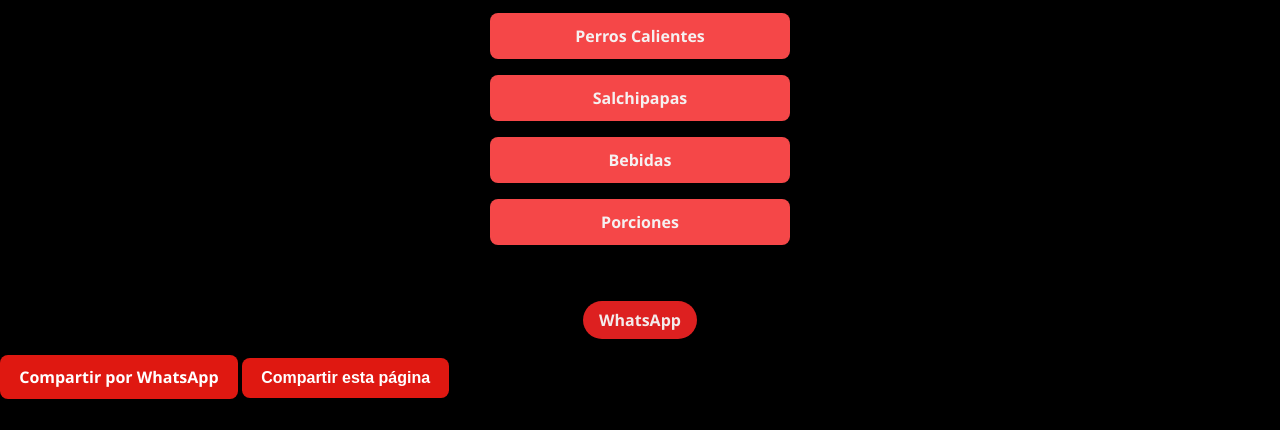
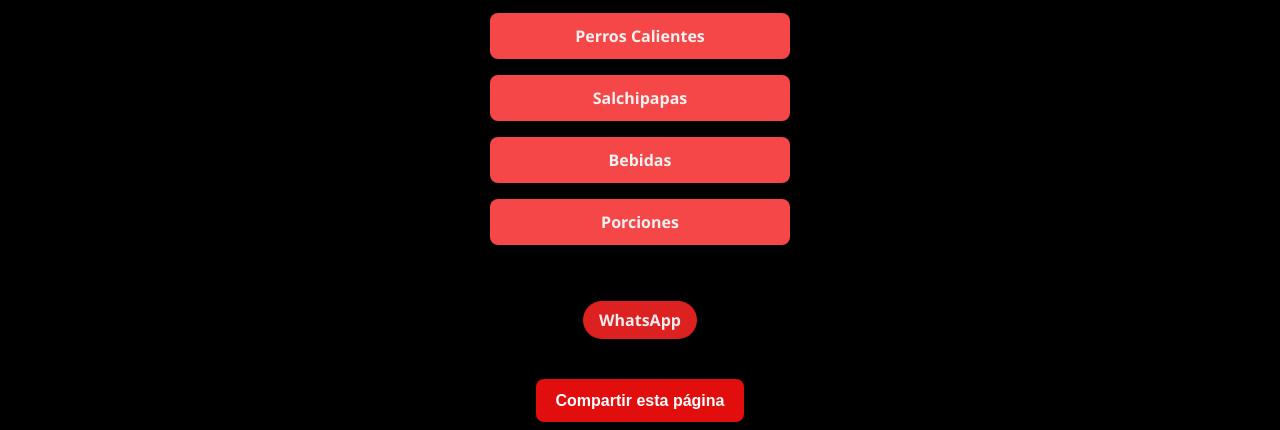
Before and after one commit to tupakamarudelperu/tupakamarudelperu.github.io, a plain HTML site: page index.html in a window 1280 px wide. Shown: the part 372-802 px from the top of the page. Drawn offline with Linux system fonts and the light colour scheme.

Commit message:
agregue un nuevo boton

```diff
--- a/index.html
+++ b/index.html
@@ -33,22 +33,24 @@
 <div class="social-links">
     <a href="https://wa.me/573217884979" target="_blank">WhatsApp</a>
   </div>
-  <a href="https://wa.me/?text=https://https://tupakamarudelperu.github.io/" target="_blank" class="share-btn">
-  Compartir por WhatsApp
-</a>
-<button class="share-btn" onclick="sharePage()">Compartir esta página</button>
+  <div class="compartir">
+  <button onclick="compartirPagina()">Compartir esta página</button>
+  <a id="whatsappFallback" href="https://wa.me/?text=https://tupakamarudelperu.github.io/" target="_blank" style="display:none;">
+    Compartir por WhatsApp
+  </a>
+</div>
 
 <script>
-  function sharePage() {
+  function compartirPagina() {
     if (navigator.share) {
       navigator.share({
         title: 'Chalchi Glotón',
         text: '¡Mira el menú de Chalchi Glotón!',
         url: window.location.href
-      })
-      .catch(console.error);
+      }).catch((error) => console.error('Error al compartir:', error));
     } else {
-      alert('Tu navegador no admite esta función. Usa el botón de WhatsApp.');
+      // Mostrar botón alternativo de WhatsApp
+      document.getElementById('whatsappFallback').style.display = 'inline-block';
     }
   }
 </script>
--- a/styles.css
+++ b/styles.css
@@ -116,21 +116,37 @@ main {
         gap: 1rem;
     }
 }
-.share-btn {
-  background-color: #df1811;
+.compartir {
+  text-align: center;
+  margin-top: 2rem;
+}
+
+.compartir button,
+.compartir a {
+  background-color: #e20e0e;
   color: white;
-  padding: 0.7rem 1.2rem;
   border: none;
+  padding: 0.8rem 1.2rem;
   border-radius: 8px;
   font-weight: bold;
-  text-decoration: none;
   font-size: 1rem;
   cursor: pointer;
+  text-decoration: none;
   display: inline-block;
-  margin-top: 1rem;
+  margin: 0.5rem auto;
   transition: background-color 0.3s;
+  max-width: 90%;
 }
 
-.share-btn:hover {
-  background-color: #ec0c0c;
+.compartir button:hover,
+.compartir a:hover {
+  background-color: #e41010;
 }
+
+@media (max-width: 600px) {
+  .compartir button,
+  .compartir a {
+    width: 100%;
+    font-size: 1rem;
+  }
+}
```
